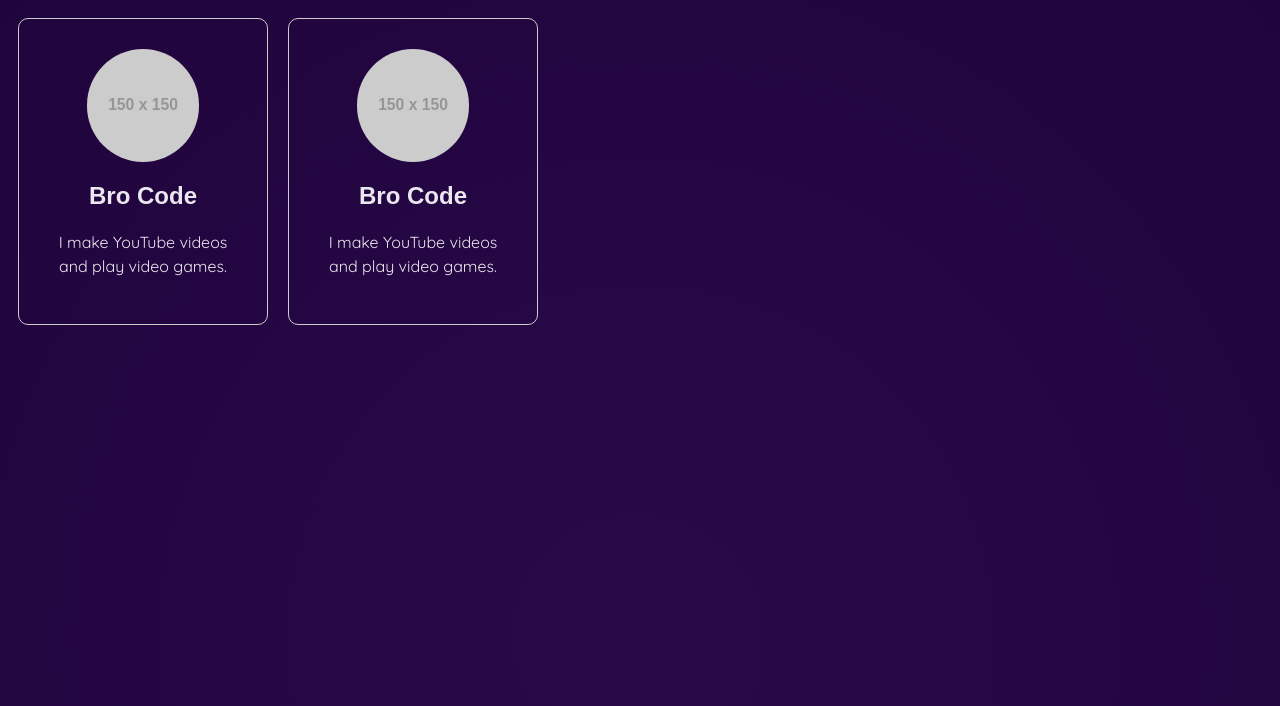
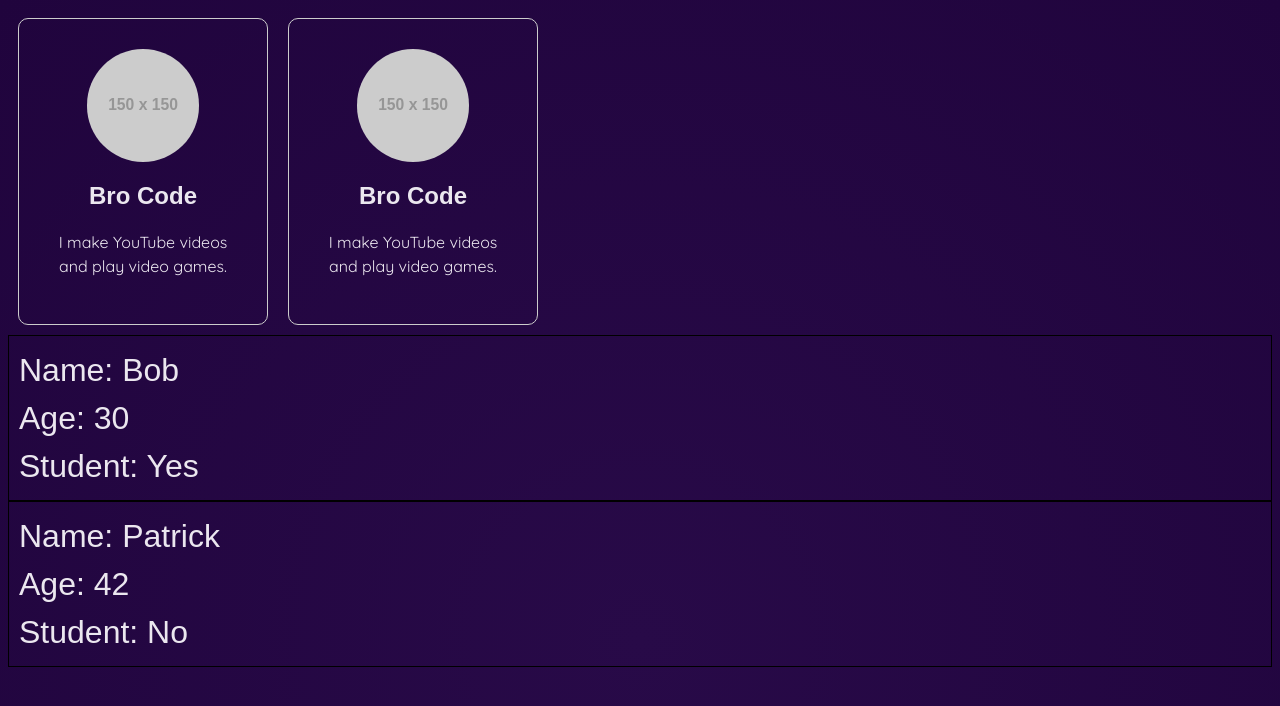
Before and after one commit to anusianne/react_apps, a React (Vite) app in the folder react-exercises/: page / in a window 1280 px wide. Shown: the top 706 px of the page. Built offline with nearby package versions, Linux system fonts and the light colour scheme.

Commit message:
new component with props and propTypes

```diff
--- a/react-exercises/src/App.jsx
+++ b/react-exercises/src/App.jsx
@@ -4,6 +4,7 @@
 // import Examples from "./components/Examples.jsx";
 // import CoreConcepts from "./components/CoreConcept/CoreConcepts.jsx";
 import Card from "./Card.jsx";
+import Student from "./Student.jsx";
 
 function App() {
 
@@ -18,6 +19,8 @@
        <>
            <Card/>
            <Card/>
+           <Student name="Bob" age="30" isStudent={true}/>
+           <Student name="Patrick" age={42} isStudent={false}/>
        </>
     );
 }
--- /dev/null
+++ b/react-exercises/src/Student.jsx
@@ -0,0 +1,17 @@
+import PropTypes from "prop-types";
+
+export default function Student(props) {
+    return (
+        <div className="student">
+            <p>Name: {props.name}</p>
+            <p>Age: {props.age}</p>
+            <p>Student: {props.isStudent? "Yes" : "No"}</p>
+        </div>
+    )
+}
+Student.propTypes = {
+    name: PropTypes.string,
+    age: PropTypes.number,
+    isStudent: PropTypes.bool,
+
+}
--- a/react-exercises/src/index.css
+++ b/react-exercises/src/index.css
@@ -2,6 +2,15 @@
 
 * {
   box-sizing: border-box;
+}
+.student {
+  font-family: Arial, sand-serif;
+  font-size: 2em;
+  padding: 10px;
+  border: 1px solid black;
+}
+.student p {
+  margin: 0;
 }
 .card {
   border: 1px solid hsl(0,0%,80%);
```
